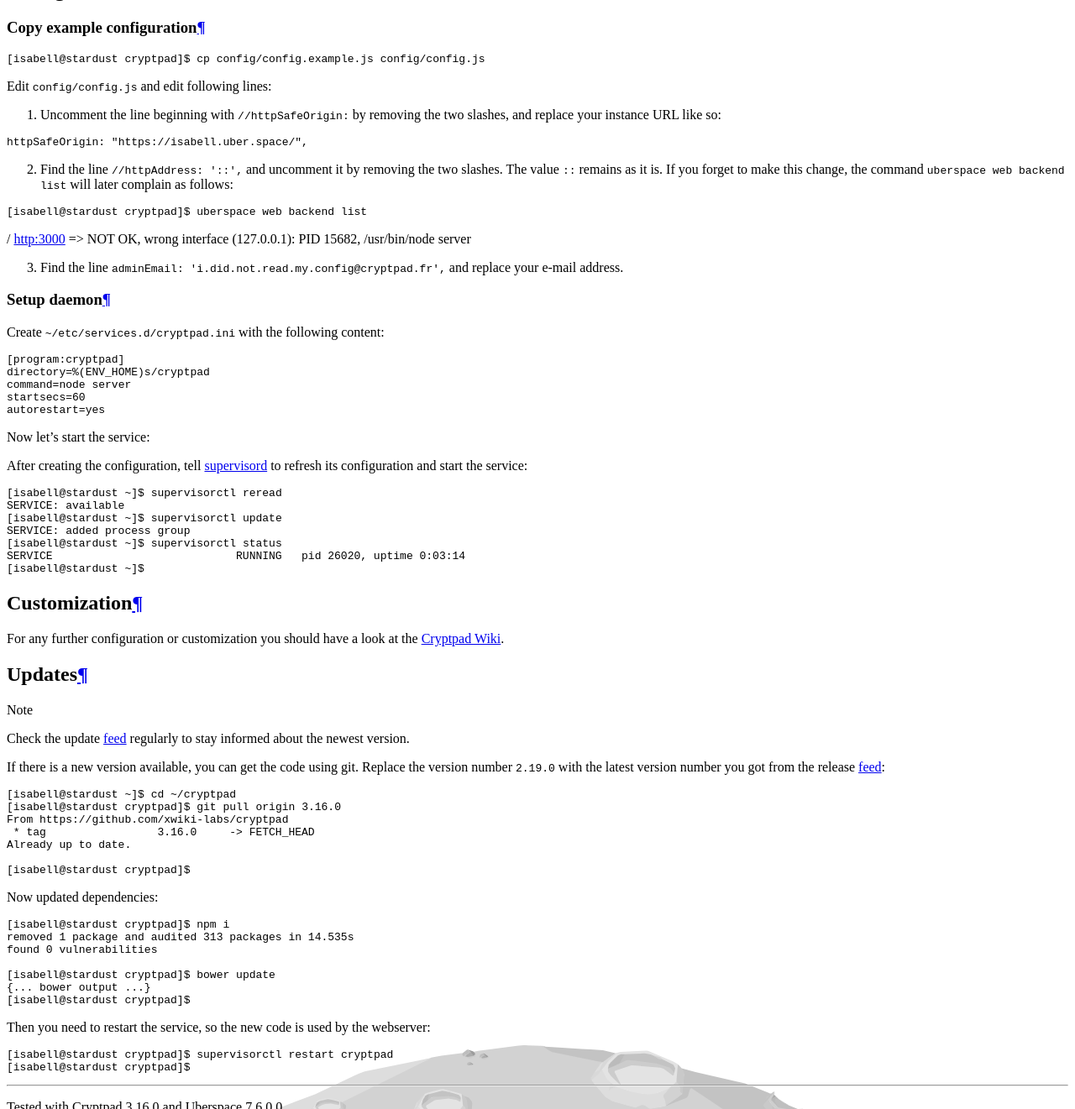
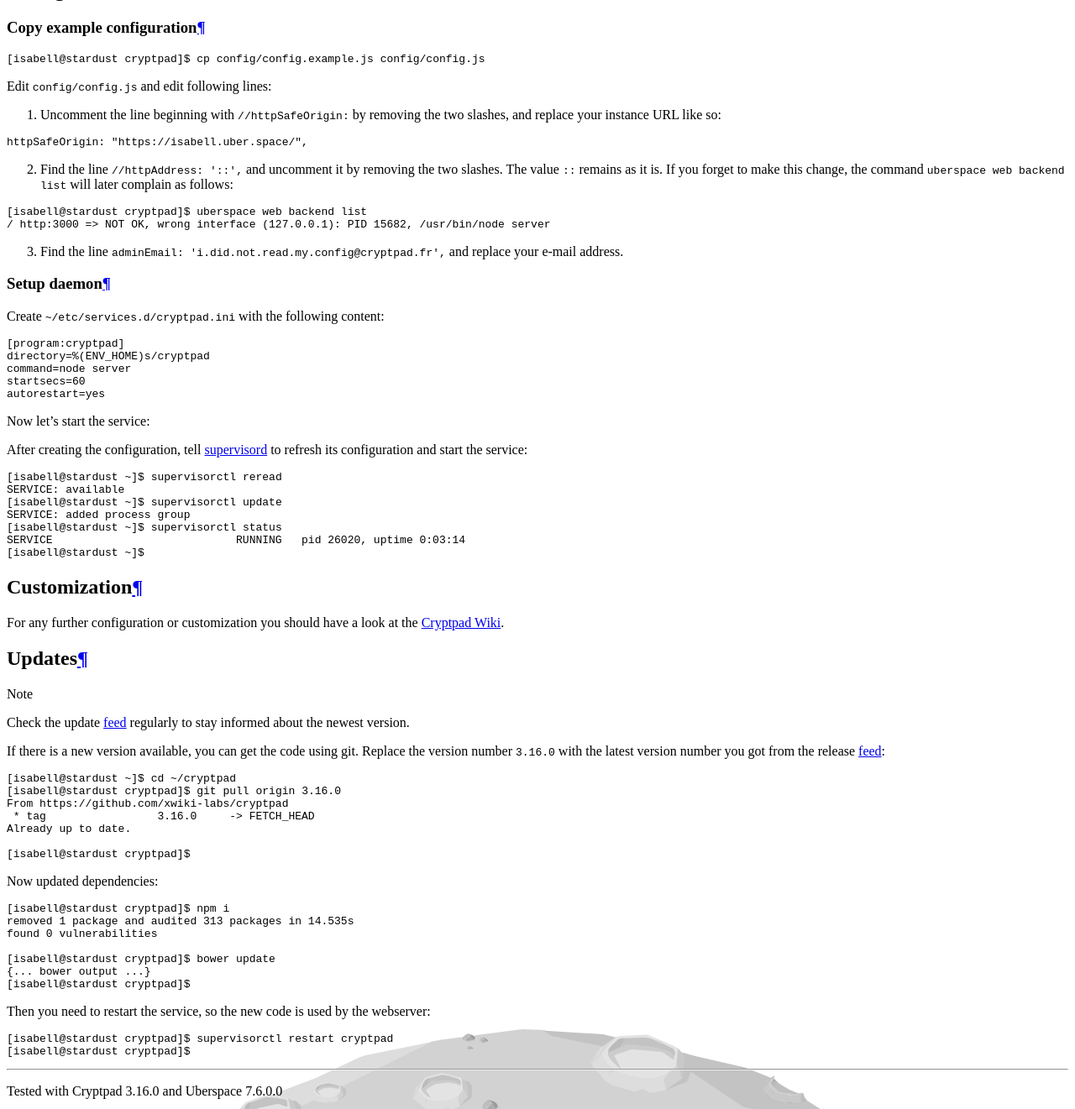
Before and after one commit to Uberspace/lab, a Sphinx documentation site: the page built from source/guide_cryptpad.rst, in a window 1280 px wide and 1400 px high, scrolled down 4796 px, cut to the strip 0-1321 px from the top of the window. Shown: the whole strip at 84% size. Built offline with Sphinx 7.4.7 and the Read the Docs theme 2.0.0, drawn with Linux system fonts in a browser that asks for light colours.

Commit message:
Fix markup (indentation), replace one last version

```diff
--- a/source/guide_cryptpad.rst
+++ b/source/guide_cryptpad.rst
@@ -134,7 +134,7 @@
 .. code-block:: console
 
   [isabell@stardust cryptpad]$ uberspace web backend list
-/ http:3000 => NOT OK, wrong interface (127.0.0.1): PID 15682, /usr/bin/node server
+  / http:3000 => NOT OK, wrong interface (127.0.0.1): PID 15682, /usr/bin/node server
 
 
 3. Find the line ``adminEmail: 'i.did.not.read.my.config@cryptpad.fr',`` and replace your e-mail address.
@@ -168,7 +168,7 @@
 .. note:: Check the update feed_ regularly to stay informed about the newest version.
 
 
-If there is a new version available, you can get the code using git. Replace the version number ``2.19.0`` with the latest version number you got from the release feed_:
+If there is a new version available, you can get the code using git. Replace the version number ``3.16.0`` with the latest version number you got from the release feed_:
 
 .. code-block:: console
 
```
